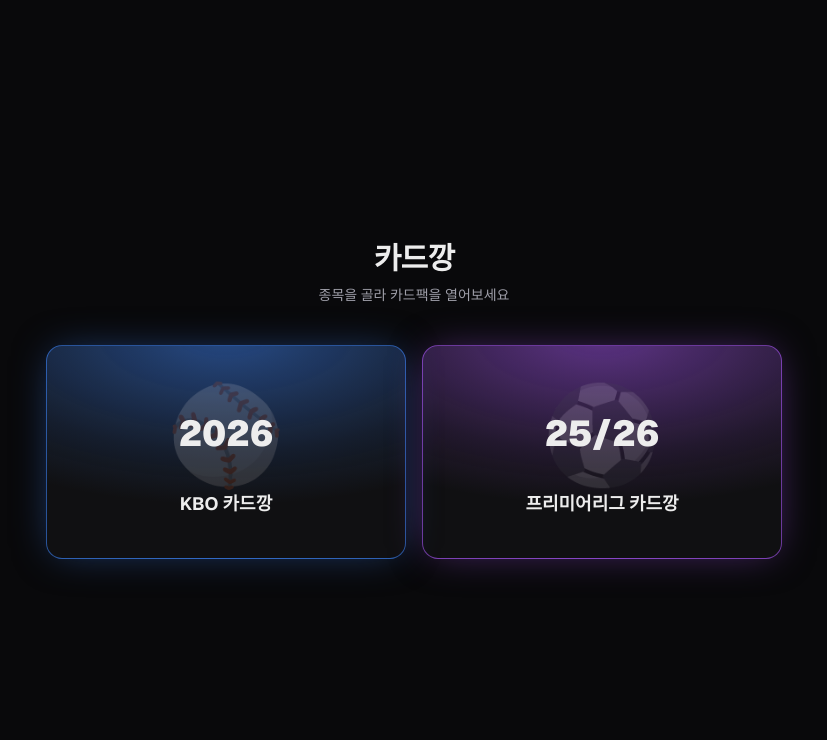
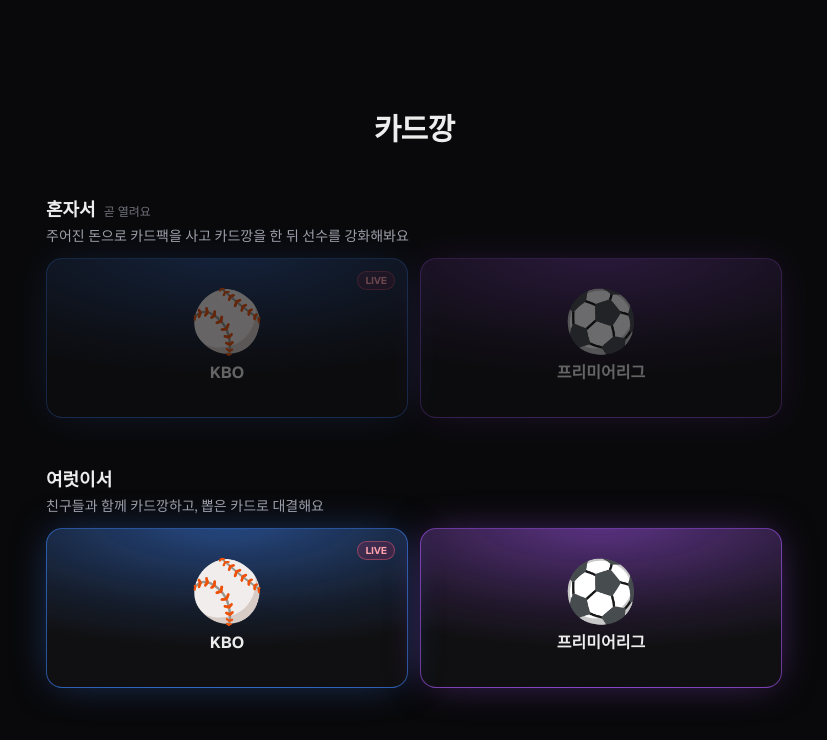
Before and after one commit to seungboshim/kbo-card-gacha, a Next.js app: page / in a window 1280 px wide. Shown: the top 740 px of the page, without its empty margins (226-1053 px from the left). Built offline with nearby package versions, Linux system fonts and the light colour scheme.

Commit message:
메인화면을 종목 × 모드 네 칸으로 바꾼다

```diff
--- a/app/page.tsx
+++ b/app/page.tsx
@@ -1,48 +1,87 @@
 import Link from "next/link";
-import { KBO } from "./_sports/kbo";
-import { EPL } from "./_sports/epl";
-
-const SPORTS = [KBO, EPL];
+import { SPORT, SPORT_KEYS, hasLive } from "./_sports/seasons";
 
 // 입구 카드 주색: 리그 색으로 두 카드를 한눈에 가른다.
 // 리그 원색(KBO 남색 #0F2B5B, PL 퍼플 #3D195B)은 어두운 배경 위에서 alpha 를 올려도 안 보인다.
 // 그래서 같은 색조의 밝은 쪽을 쓴다.
 const LEAGUE_COLOR: Record<string, string> = { kbo: "#3B82F6", epl: "#A855F7" };
 
+// ready:false 인 모드는 잠긴 카드로 그린다. 혼자서 모드는 다음 단계에서 열린다.
+// 레이아웃을 지금 최종 모양으로 두면 그때 이 값만 뒤집으면 된다.
+const MODES = [
+  {
+    key: "solo",
+    title: "혼자서",
+    desc: "주어진 돈으로 카드팩을 사고 카드깡을 한 뒤 선수를 강화해봐요",
+    ready: false,
+  },
+  {
+    key: "multi",
+    title: "여럿이서",
+    desc: "친구들과 함께 카드깡하고, 뽑은 카드로 대결해요",
+    ready: true,
+  },
+] as const;
+
 export default function Home() {
   return (
-    <main className="mx-auto flex min-h-screen w-full max-w-3xl flex-col items-center justify-center gap-10 px-4 py-10 text-center">
+    <main className="mx-auto flex min-h-screen w-full max-w-3xl flex-col justify-center gap-12 px-4 py-10">
+      <h1 className="text-center text-2xl font-black tracking-tight sm:text-3xl">카드깡</h1>
+
+      {MODES.map((mode) => (
+        <section key={mode.key} className="flex flex-col gap-3">
           <div>
-        <h1 className="text-2xl font-black tracking-tight sm:text-3xl">카드깡</h1>
-        <p className="mt-2 text-sm text-zinc-400">종목을 골라 카드팩을 열어보세요</p>
+            <h2 className="text-lg font-bold">
+              {mode.title}
+              {!mode.ready && <span className="ml-2 text-xs font-medium text-zinc-500">곧 열려요</span>}
+            </h2>
+            <p className="mt-0.5 text-sm text-zinc-400">{mode.desc}</p>
           </div>
 
-      <div className="grid w-full gap-4 sm:grid-cols-2">
-        {SPORTS.map((s) => {
-          const color = LEAGUE_COLOR[s.key];
-          return (
-            <Link
-              key={s.key}
-              href={`/${s.key}`}
-              className="relative flex flex-col items-center gap-2 overflow-hidden rounded-2xl border px-6 py-10 transition-transform hover:scale-[1.02] active:scale-[0.96]"
-              style={{
+          <div className="grid gap-3 sm:grid-cols-2">
+            {SPORT_KEYS.map((sport) => {
+              const color = LEAGUE_COLOR[sport];
+              const inner = (
+                <>
+                  <span aria-hidden="true" className="text-5xl leading-none select-none sm:text-6xl">
+                    {SPORT[sport].emblem}
+                  </span>
+                  <span className="text-base font-bold">{SPORT[sport].name}</span>
+                  {hasLive(sport) && (
+                    <span className="absolute top-3 right-3 rounded-full bg-rose-500/15 px-2 py-0.5 text-[10px] font-bold text-rose-300 ring-1 ring-rose-400/40 ring-inset">
+                      LIVE
+                    </span>
+                  )}
+                </>
+              );
+              const shell =
+                "relative flex flex-col items-center justify-center gap-2.5 overflow-hidden rounded-2xl border px-6 py-8";
+              const style = {
                 background: `radial-gradient(130% 100% at 50% -5%, ${color}80 0%, ${color}1f 55%, transparent 80%), rgba(255,255,255,0.03)`,
                 borderColor: `${color}99`,
                 boxShadow: `0 0 40px -10px ${color}80`,
-              }}
+              };
+
+              return mode.ready ? (
+                <Link
+                  key={sport}
+                  href={`/${sport}/${mode.key}`}
+                  // ring(box-shadow 기반)은 카드 자체의 inline box-shadow 글로우에 덮여 안 보인다.
+                  // 그래서 별도 속성인 outline 으로 포커스를 표시한다.
+                  className={`${shell} transition-transform hover:scale-[1.02] active:scale-[0.96] focus-visible:outline-2 focus-visible:outline-offset-2 focus-visible:outline-white/70`}
+                  style={style}
                 >
-              {/* 시즌 텍스트 자리: 엠블럼을 크게, 낮은 opacity로 뒤에 깔고 그 위에 시즌을 읽히게 둔다 */}
-              <div className="relative flex h-20 w-full items-center justify-center sm:h-24">
-                <span aria-hidden="true" className="pointer-events-none absolute text-7xl opacity-15 select-none sm:text-8xl">
-                  {s.emblem}
-                </span>
-                <span className="relative text-3xl font-black tabular-nums sm:text-4xl">{s.seasonLabel}</span>
+                  {inner}
+                </Link>
+              ) : (
+                <div key={sport} aria-disabled="true" className={`${shell} opacity-40`} style={style}>
+                  {inner}
                 </div>
-              <span className="relative text-lg font-bold">{s.title}</span>
-            </Link>
               );
             })}
           </div>
+        </section>
+      ))}
     </main>
   );
 }
```
Lines whose indentation alone changed are shown as unchanged.
